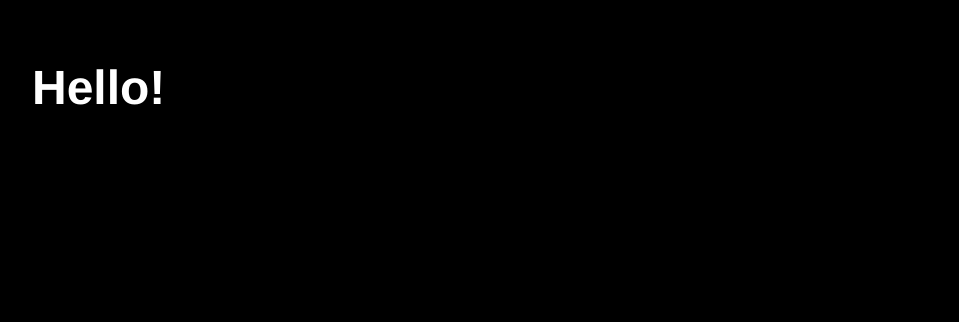
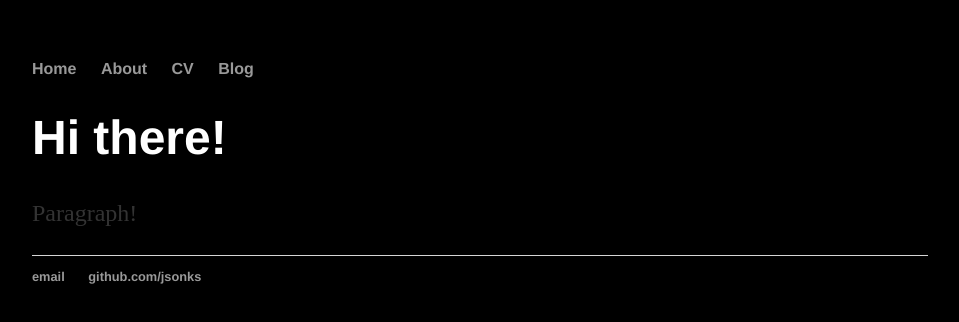
Before and after one commit to jsonks/howto, a plain HTML site: page index.html in a window 1280 px wide. Shown: the whole page, without its empty margins (160-1119 px from the left). Drawn offline with Linux system fonts and the light colour scheme.

Commit message:
Update index.html

```diff
--- a/index.html
+++ b/index.html
@@ -8,10 +8,29 @@
   <meta name="description" content="index">
   <meta name="author" content="jason">
 
-	<link rel="stylesheet" type="text/css" href="/css/main.css">
+  <link rel="stylesheet" type="text/css" href="/css/main.css">
 </head>
 
-<body>
-  <h1>Hello!</h1>
-</body>
+	<body>
+		<nav>
+    		<ul>
+        		<li><a href="/">Home</a></li>
+	        	<li><a href="/about">About</a></li>
+        		<li><a href="/cv">CV</a></li>
+        		<li><a href="/blog">Blog</a></li>
+    		</ul>
+		</nav>
+		<div class="container">
+    		<div class="blurb">
+        		<h1>Hi there!</h1>
+				<p>Paragraph!</p>
+    		</div><!-- /.blurb -->
+		</div><!-- /.container -->
+		<footer>
+    		<ul>
+        		<li><a href="#">email</a></li>
+        		<li><a href="#">github.com/jsonks</a></li>
+			</ul>
+		</footer>
+	</body>
 </html>
```
